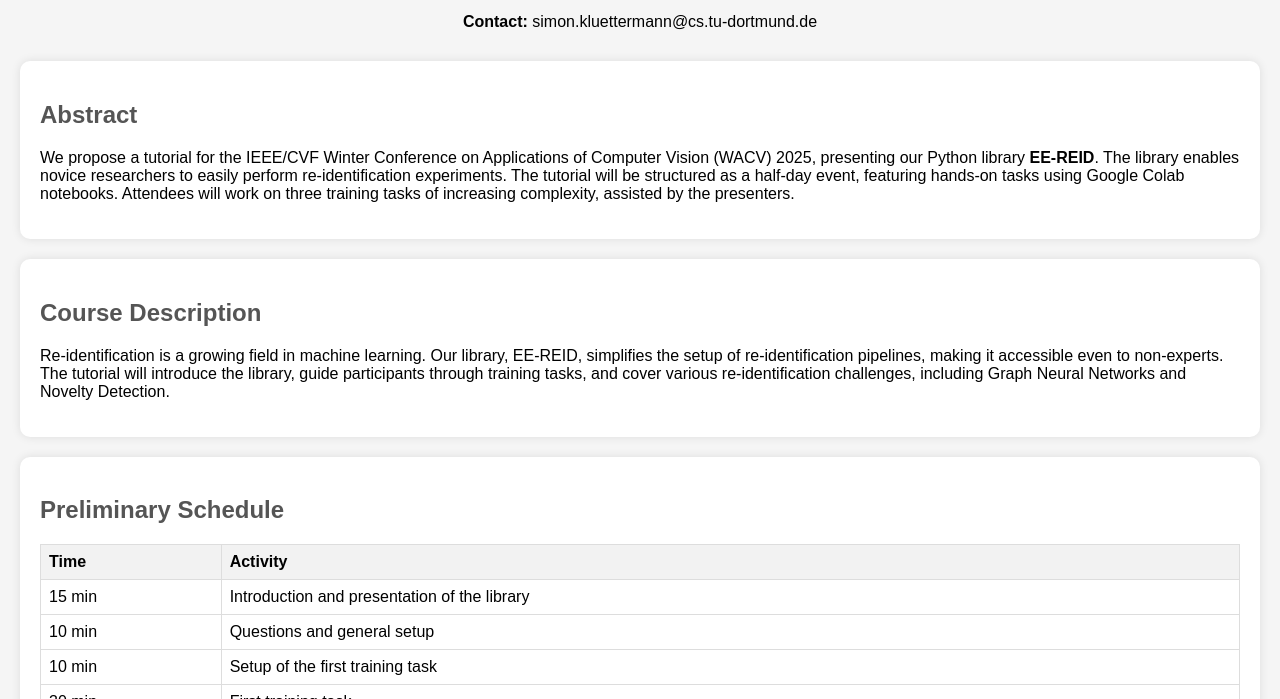
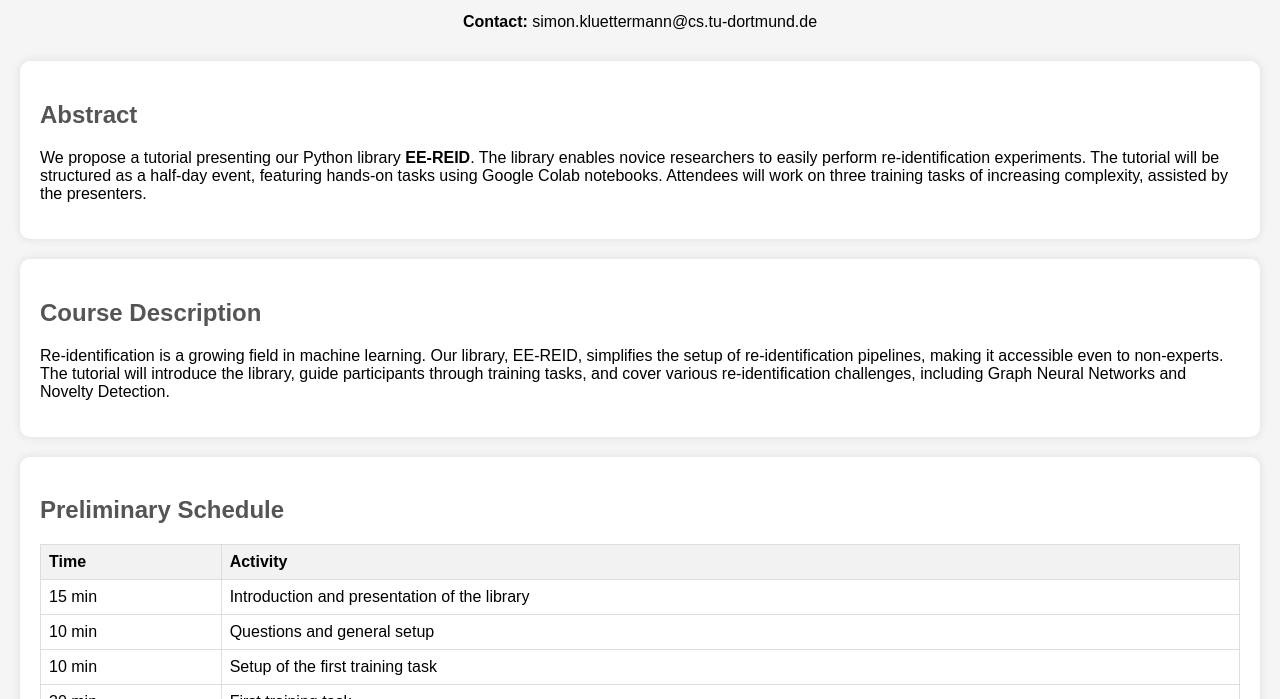
Before and after one commit to eerilygood/eerilygood.github.io, a plain HTML site: page index.html in a window 1280 px wide. Shown: the part 101-800 px from the top of the page. Drawn offline with Linux system fonts and the light colour scheme.

Commit message:
really removed wacv

```diff
--- a/index.html
+++ b/index.html
@@ -57,7 +57,7 @@
 
 <div class="section">
     <h2>Abstract</h2>
-    <p>We propose a tutorial for the IEEE/CVF Winter Conference on Applications of Computer Vision (WACV) 2025, presenting our Python library <strong>EE-REID</strong>.
+    <p>We propose a tutorial presenting our Python library <strong>EE-REID</strong>.
     The library enables novice researchers to easily perform re-identification experiments.
     The tutorial will be structured as a half-day event, featuring hands-on tasks using Google Colab notebooks.
     Attendees will work on three training tasks of increasing complexity, assisted by the presenters.</p>
```
